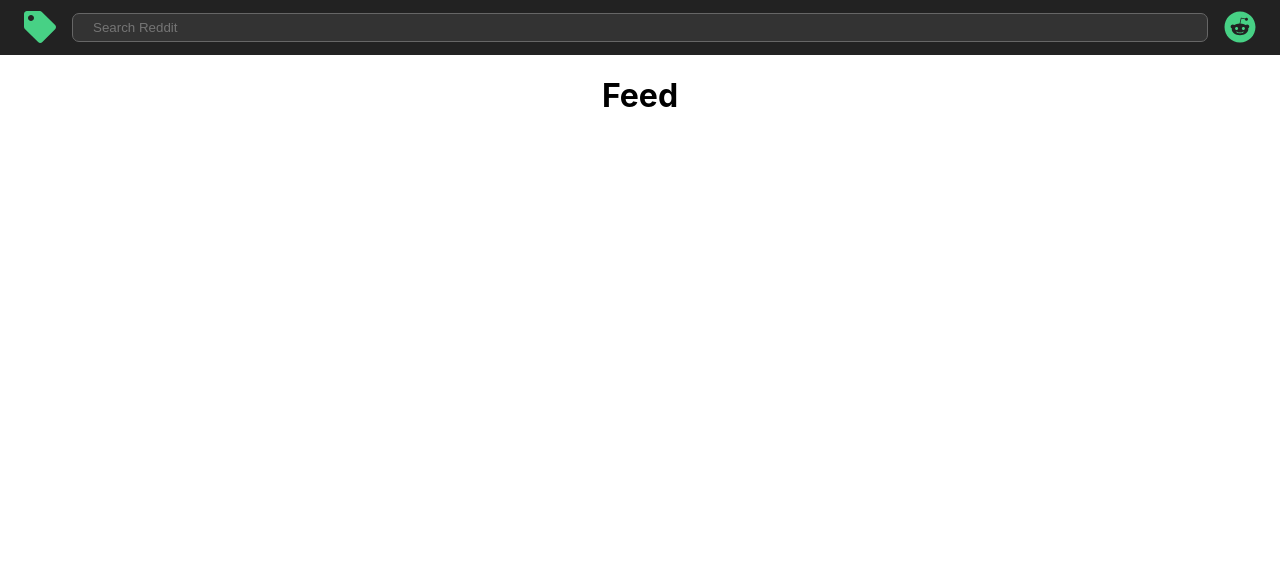
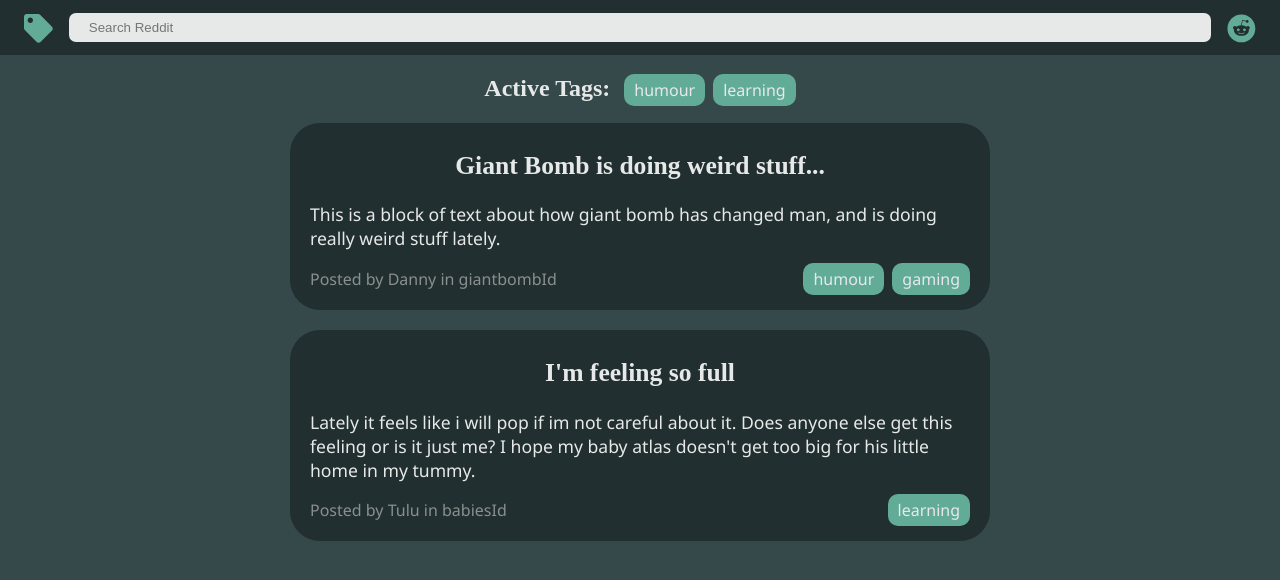
Before and after one commit to DannyGeorgeWheeler/taggit, a React (Create React App) app: page / in a window 1280 px wide. Shown: the top 580 px of the page. Built offline with nearby package versions, Linux system fonts and the light colour scheme.

Commit message:
created initial posts and tags components

```diff
--- a/src/app/App.css
+++ b/src/app/App.css
@@ -1,70 +1,55 @@
-.App {
-  text-align: center;
-}
+@import url('https://fonts.googleapis.com/css2?family=Noto+Serif+JP&display=swap');
 
-.App-logo {
-  height: 40vmin;
-  pointer-events: none;
-}
-
-@media (prefers-reduced-motion: no-preference) {
-  .App-logo {
-    animation: App-logo-float infinite 3s ease-in-out;
-  }
-}
-
-.App-header {
-  min-height: 100vh;
-  display: flex;
-  flex-direction: column;
-  align-items: center;
-  justify-content: center;
-  font-size: calc(10px + 2vmin);
-}
-
-.App-link {
-  color: rgb(112, 76, 182);
-}
-
-@keyframes App-logo-float {
-  0% {
-    transform: translateY(0);
-  }
-  50% {
-    transform: translateY(10px);
-  }
-  100% {
-    transform: translateY(0px);
-  }
+body {
+  background-color: hsl(183, 16%, 25%);
+  color: hsl(180, 5%, 91%);
+  font-family: 'Segoe UI', Tahoma, Geneva, Verdana, sans-serif;
 }
 
 nav {
   display: flex;
-  background-color: #222;
+  background-color: hsl(184, 17%, 16%);
   padding: 0.5rem;
+}
+
+section {
+  margin: 0 1.5rem;
+}
+
+article {
+  margin: 1.3rem auto;
+  max-width: 700px;
+  background-color: hsl(184, 17%, 16%);
+  border-radius: 30px;
 }
 
 .linkButton {
   padding: 0rem 1rem;
-  color: hsl(147, 60%, 55%);
-  font-size: 2rem;
+  color: hsl(163, 31%, 53%);
+  font-size: 1.8rem;
+}
+
+.linkButton:visited {
+  color: hsl(163, 31%, 53%);
 }
 
 .linkButton:hover {
-  color: hsl(147, 60%, 40%);
+  color: hsl(163, 31%, 63%);
   /*color: hsl(150, 75, 50);*/
 }
 
 #search {
   flex-grow: 1;
-  background-color: #333;
+  background-color: hsl(180, 5%, 91%);
   border-radius: 7px;
-  border: 1px solid #666;
-  color: #fff;
+  color: hsl(184, 17%, 16%);
+  border: none;
   margin: 5px 0;
   padding: 0 20px;
+  outline: none;
 }
 
-h1 {
+h1, h2 {
   text-align: center;
+  font-family: 'Noto Serif JP', serif;
 }
--- a/src/app/App.js
+++ b/src/app/App.js
@@ -4,6 +4,7 @@
 import { faTag } from '@fortawesome/free-solid-svg-icons';
 import { faReddit } from '@fortawesome/free-brands-svg-icons'
 import { FontAwesomeIcon } from '@fortawesome/react-fontawesome';
+import Posts from '../features/posts/Posts';
 
 function App() {
   return (
@@ -14,7 +15,7 @@
         <NavLink to='/communities' className='linkButton' id='communitiesButton'><FontAwesomeIcon icon={faReddit} /></NavLink>
       </nav>
       <Routes>
-          <Route path='/' element={<h1>Feed</h1>} />
+          <Route path='/' element={<Posts />} />
           <Route path='/tags' element={<h1>Tags</h1>} />
           <Route path='/communities' element={<h1>Communities</h1>} />
           <Route path='/post' element={<h1>Post</h1>} />
--- a/src/app/store.js
+++ b/src/app/store.js
@@ -1,8 +1,12 @@
 import { configureStore } from '@reduxjs/toolkit';
 import counterReducer from '../features/counter/counterSlice';
+import postsReducer from '../features/posts/PostsSlice';
+import tagsReducer from '../features/tags/TagsSlice';
 
 export const store = configureStore({
   reducer: {
     counter: counterReducer,
+    posts: postsReducer,
+    tags: tagsReducer,
   },
 });
--- /dev/null
+++ b/src/features/posts/Posts.css
@@ -0,0 +1,44 @@
+a {
+    text-decoration: none;
+    color: hsl(180, 5%, 91%);
+}
+
+a:visited {
+    color: hsl(180, 5%, 91%);
+}
+
+h2 {
+    font-size: 1.6rem;
+}
+
+.postCard {
+    padding: 20px;
+}
+
+.postTitle {
+    margin-top: 0.5rem;
+}
+
+.postContent {
+    font-size: 1.1rem;
+}
+
+.postMeta {
+    color: hsl(180, 2%, 55%);
+    display: flex;
+}
+
+.postedBy {
+    flex-grow: 1;
+}
+
+.tag {
+    padding: 5px 10px;
+    background-color: hsl(163, 31%, 53%);
+    border-radius: 10px;
+    color: hsl(180, 5%, 91%);
+    margin-left: 8px;
+    font-size: 1rem;
+    font-family: 'Segoe UI', Tahoma, Geneva, Verdana, sans-serif;
+    font-weight: 400;
+}
--- /dev/null
+++ b/src/features/posts/Posts.js
@@ -0,0 +1,63 @@
+import './Posts.css';
+import React from "react";
+import { useSelector } from "react-redux";
+import { selectPosts } from "./PostsSlice";
+import { Link } from 'react-router-dom';
+import { selectActiveTags, selectTags } from "../tags/TagsSlice";
+
+export default function Posts() {
+    const posts = useSelector(selectPosts);
+    const tags = useSelector(selectTags);
+    const currentTags = useSelector(selectActiveTags);
+
+    // console.log('tags:' + tags['id1'].name);
+    // console.log(currentTags[0]);
+
+    const getTitleTags = () => {
+        if (currentTags.length === 0) {
+            return <em>everything.</em>;
+        } else {
+            return currentTags.map(tag => {
+                return <span className='tag' key={tag.id}>{tag.name}</span>;
+            });
+        }
+    }
+
+    const filterPosts = () => {
+        return Object.values(posts).filter(post => {
+            let includes = false;
+            for (let i = 0; i < currentTags.length; i++) {
+                if(currentTags[i].communityIds.includes(post.community)) {
+                    includes = true;
+                };
+            }
+            return includes;
+        });
+    }
+
+    return (
+        <section>
+            <h1>Active Tags: {getTitleTags()}</h1>
+            {filterPosts().map(post => {
+                return (
+                <article key={post.id}>
+                    <Link key={post.id} to={post.id}>
+                        <div className='postCard'>
+                            <h2 className='postTitle'>{post.title}</h2>
+                            <p className='postContent'>{post.content}</p>
+                            <div className="postMeta">
+                                <span className='postedBy'>Posted by {post.author} in {post.community}</span>
+                                <div className="tags">
+                                    {Object.values(tags)
+                                    .filter(tag => tag.communityIds.includes(post.community))
+                                    .map(tag => <span className='tag' key={tag.id}>{tag.name}</span>)}
+                                </div>
+                            </div>
+                        </div>
+                    </Link>
+                </article>
+            )})}
+
+        </section>
+    )
+}
--- /dev/null
+++ b/src/features/posts/PostsSlice.js
@@ -0,0 +1,34 @@
+import { createSlice } from '@reduxjs/toolkit';
+
+export const postsSlice = createSlice({
+    name: 'posts',
+    initialState: {
+        posts: {}
+    },
+    reducers: {
+        getPosts: (state, action) => {
+            console.log('get posts from reddit api.')
+        }
+    }
+})
+
+const posts = {
+    0: {
+        id: 0,
+        author: 'Danny',
+        community: 'giantbombId',
+        title: 'Giant Bomb is doing weird stuff...',
+        content: 'This is a block of text about how giant bomb has changed man, and is doing really weird stuff lately.'
+    },
+
+    1: {
+        id: 1,
+        author: 'Tulu',
+        community: 'babiesId',
+        title: 'I\'m feeling so full',
+        content: 'Lately it feels like i will pop if im not careful about it.  Does anyone else get this feeling or is it just me? I hope my baby atlas doesn\'t get too big for his little home in my tummy.'
+    }
+}
+
+export const selectPosts = state => posts;
+export default postsSlice.reducer;
--- /dev/null
+++ b/src/features/tags/TagsSlice.js
@@ -0,0 +1,68 @@
+import { createSlice } from "@reduxjs/toolkit";
+
+const testTags = {
+    id1: {
+        id: 'id1',
+        name: 'humour',
+        communityIds: ['giantbombId', 'programmingHumourId'],
+        active: true
+    },
+
+    id2: {
+        id: 'id2',
+        name: 'learning',
+        communityIds: ['babiesId'],
+        active: true
+    },
+
+    id3: {
+        id: 'id3',
+        name: 'gaming',
+        communityIds: ['giantbombId'],
+        active: false
+    }
+}
+
+export const tagsSlice = createSlice({
+    name: 'tags',
+    initialState: {
+        tags: testTags,
+    },
+    reducers: {
+        addTag: (state, action) => {
+            const { id, name } = action.payload;
+            state.tags[id] = {
+                id: id,
+                name: name,
+                communityIds: [],
+                active: false,
+            }
+        },
+
+        addCommunityTag: (state, action) => {
+            const { tagId, communityId } = action.payload;
+            state.tags[tagId].communityIds.push(communityId);
+        },
+
+        removeCommunityTag: (state, action) => {
+            const {tagId, communityId } = action.payload;
+            state.tags[tagId].communityIds.filter(id => id !== communityId);
+        },
+
+        toggleActive: (state, action) => {
+            const { tagId } = action.payload;
+            state.tags[tagId].active = !state.tags[tagId].active;
+        },
+    }
+});
+
+
+export const {
+    addTag,
+    addTagId,
+    addCommunityTag,
+    removeCommunityTag,
+    toggleActive } = tagsSlice.actions;
+export const selectTags = state => state.tags.tags;
+export const selectActiveTags = state => Object.values(state.tags.tags).filter(tag => tag.active === true);
+export default tagsSlice.reducer;
```
Also changed, not shown: src/features/tags/Tags.js (added, +10 -0 lines), src/features/tags/Tags.css (added).
